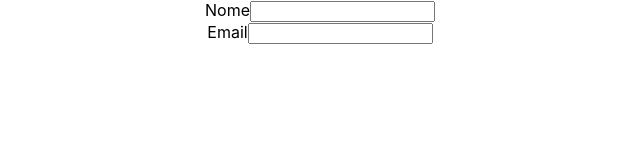
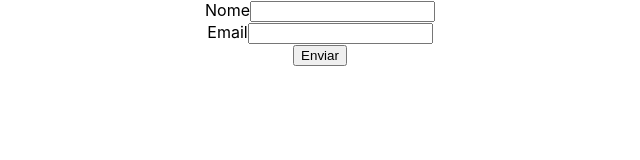
Before and after one commit to jvaraujos/study-react-native-formikexample, a React (Create React App) app in the folder formik-example/: page / in a window 1280 px wide. Shown: the top 160 px of the page, without its empty margins (320-960 px from the left). Built offline with nearby package versions, Linux system fonts and the light colour scheme.

Commit message:
including submit

```diff
--- a/formik-example/src/App.js
+++ b/formik-example/src/App.js
@@ -4,23 +4,29 @@ import { Formik, Field } from 'formik';
 
 
 function App() {
+  function onSubmit(values, actions) {
+    console.log('SUBMIT', values)
+  }
+
   return (
     <div className="App">
       <Formik
+        onSubmit={onSubmit}
         initialValues={{
           name: '',
           email: ''
         }}
-        render={({ values, handleChange }) => (
-          <form>
+        render={({ values, handleSubmit }) => (
+          <form onSubmit={handleSubmit}>
             <div>
               <label>Nome</label>
-              <Field name="name" type="text" value={values.name} />
+              <Field name="name" type="text" />
             </div>
             <div>
               <label>Email</label>
-              <Field name="email" type="text" value={values.email} />
+              <Field name="email" type="text" />
             </div>
+            <button type="submit">Enviar</button>
           </form>
         )}>
 
```
